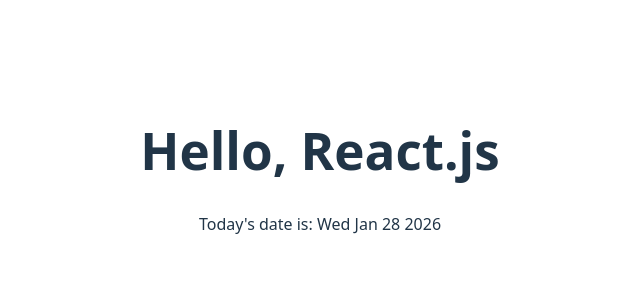
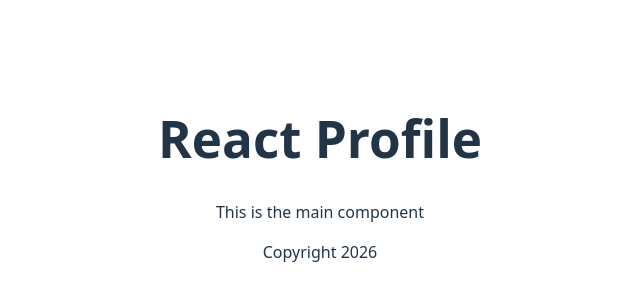
Before and after one commit to Safkatul-Islam/react-app, a React (Vite) app: page / in a window 1280 px wide. Shown: the part 230-530 px from the top of the page, without its empty margins (320-960 px from the left). Built offline with nearby package versions, Linux system fonts and the light colour scheme.

Commit message:
phase-1: components and props challenge

```diff
--- a/src/App.jsx
+++ b/src/App.jsx
@@ -1,16 +1,29 @@
-import { useState } from 'react'
-import reactLogo from './assets/react.svg'
-import viteLogo from '/vite.svg'
-import './App.css'
+import { useState } from "react";
+import reactLogo from "./assets/react.svg";
+import viteLogo from "/vite.svg";
+import "./App.css";
+
+function Header({ title }) {
+  return (
+    <header>
+      <h1> {title} </h1>
+    </header>
+  );
+}
+
+function Footer({ year }) {
+  return <footer>Copyright {year}</footer>;
+}
 
 function App() {
-  const date = new Date().toDateString();
+  const date = new Date().getFullYear();
   return (
     <div>
-      <h1>Hello, React.js</h1>
-      <p className="sub-text">Today's date is: {date}</p>
+      <Header title="React Profile" />
+      <p>This is the main component</p>
+      <Footer year={date} />
     </div>
-  )
+  );
 }
 
-export default App
+export default App;
```
